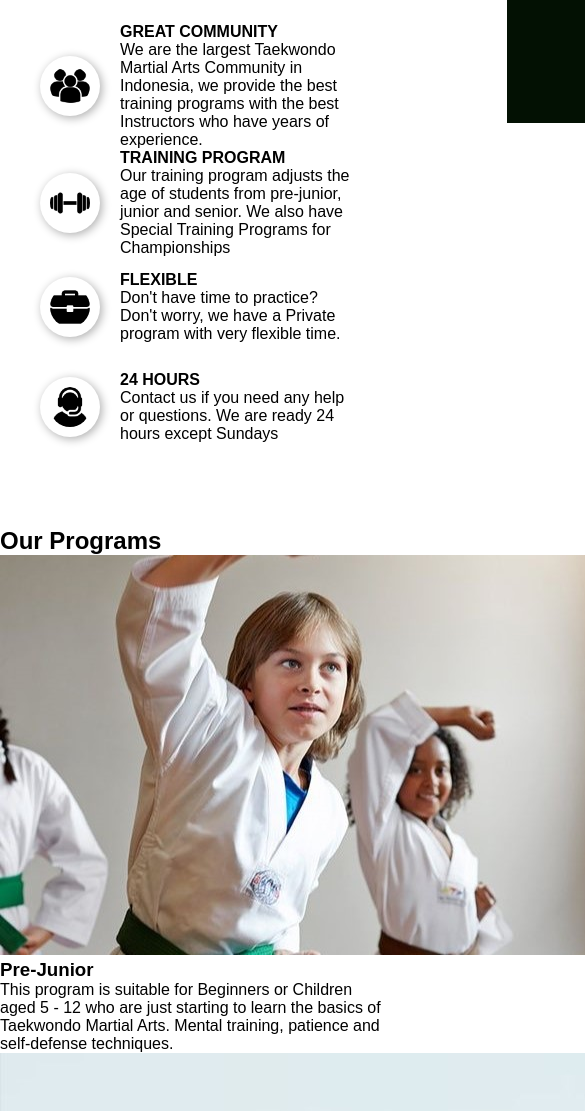
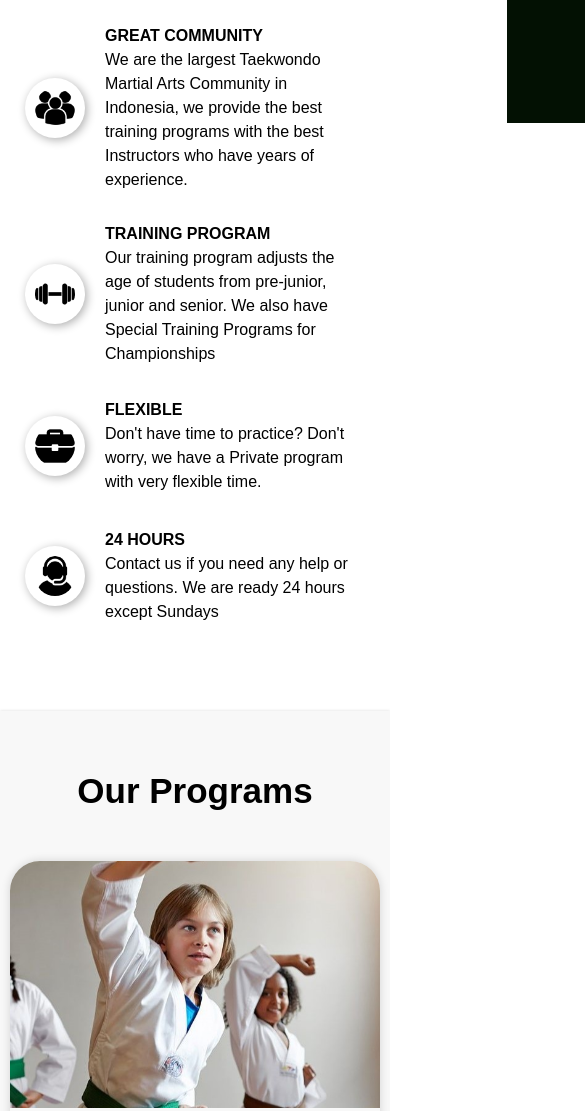
Before and after one commit to RevoU-FSSE-2/week-5-alyuza, a plain HTML site: page index.html in a window 390 px wide. Shown: the part 721-1832 px from the top of the page, 585 px wide, since content can reach past the window. Drawn offline with Linux system fonts and the light colour scheme.

Commit message:
add styling on section program

```diff
--- a/style.css
+++ b/style.css
@@ -7,6 +7,7 @@ body {
     font-family: "Poppins", sans-serif;
     --color1: #FFF ;
     --color2: #031103 ;
+    --color3: rgb(248, 248, 248) ;
 }
 
 /* Navigation Bar */
@@ -64,7 +65,7 @@ body {
 
 /* Home Section */
 .section-home{
-    background-image: linear-gradient(rgba(1, 10, 2, 0.858),rgba(0, 0, 0, 0.797)), url(Assets/background.jpg);
+    background-image: linear-gradient(rgba(1, 10, 2, 0.797),rgba(0, 0, 0, 0.664)), url(Assets/background.jpg);
     min-height: 500px;
     width: 100%;
     background-size: cover;
@@ -100,17 +101,21 @@ body {
 }
 
 /* About Academy Section */
+.section-about {
+    height: 100vh;
+    padding-top: 10px;
+}
 .section-about h2{
     text-align: center;
-    font-size: 30px;
+    font-size: 35px;
     margin: 50px;
 }
 .grid-container {
     display: grid;
     grid-template-columns: 50% 50%;
-    grid-row: 50% 50%;
+    grid-template-rows: 200px 200px;
     padding: 0px 100px;
-    margin-bottom: 50px;
+    row-gap: 50px;
 }
 .flex-container {
     display: flex;
@@ -118,15 +123,59 @@ body {
 }
 .flex-container p {
     width: 80%;
-    font-size: 16px;
+    padding-right: 40px;
+    font-size: 18px;
+    line-height: 1.5;
 }
 .icon {
-    width: 60px;
+    width: 100px;
     padding: 10px;
     background-color: rgb(255, 255, 255);
-    border-radius: 30px;
+    border-radius: 10em;
     box-shadow: 2px 2px 10px rgba(0, 0, 0, 0.322);
     margin: 20px;
+}
+
+
+/* Program Section */
+.section-program {
+    padding: 20px;
+    background-color: var(--color3);
+    box-shadow: 0px 0px 3px rgba(0, 0, 0, 0.142);
+    height: 100vh;
+    padding-bottom: 80px;
+}
+.section-program h2 {
+    text-align: center;
+    font-size: 35px;
+    margin: 40px;
+}
+.program-img {
+    width: 370px;
+    border-top-left-radius: 30px;
+    border-top-right-radius: 30px;
+    margin-bottom: 15px;
+}
+.flex-program {
+    display: flex;
+    justify-content: space-evenly;
+    align-items: center;
+}
+.item-program {
+    box-shadow: 0px 0px 10px rgba(0, 0, 0, 0.153);
+    border-radius: 30px;
+    width: 370px;
+    text-align: center;
+    margin: 10px;
+    height: 520px;
+}
+.item-program p {
+    padding: 25px;
+    text-align: left;
+    line-height: 1.5;
+}
+.item-program h3 {
+    font-size: 25px;
 }
 
 /* Contact Section */
@@ -140,6 +189,7 @@ body {
 }
 #check {display: none;}
 
+/* Media for Navigation Bar */
 @media(max-width: 1030px){
     .menu {
         flex-direction: column;
@@ -160,11 +210,35 @@ body {
     #check:checked ~ .menu {right: 0;}
 }
 
-@media(max-width: 870px){
+/* Media for Section About */
+@media(max-width: 950px){
+    /* Section About */
+    .section-about{height: 100%;}
     .grid-container {
         display: flex;
         flex-direction: column;
-        padding: 20px;
+        padding: 5px;
         width: 95%;
+        gap: 30px;
+        margin-bottom: 80px;
+    }
+    .icon {
+        width: 60px;
+    }
+    .flex-container p {
+        width: 95%;
+        padding-right: 5px;
+        font-size: 16px;
+        line-height: 1.5;
+    }
 }
+
+/* Media for Section Program */
+@media(max-width: 1170px){
+    /* Section Program */
+    .flex-program {
+        display: flex;
+        flex-direction: column;
+        align-items: center;
+    }
 }
```
